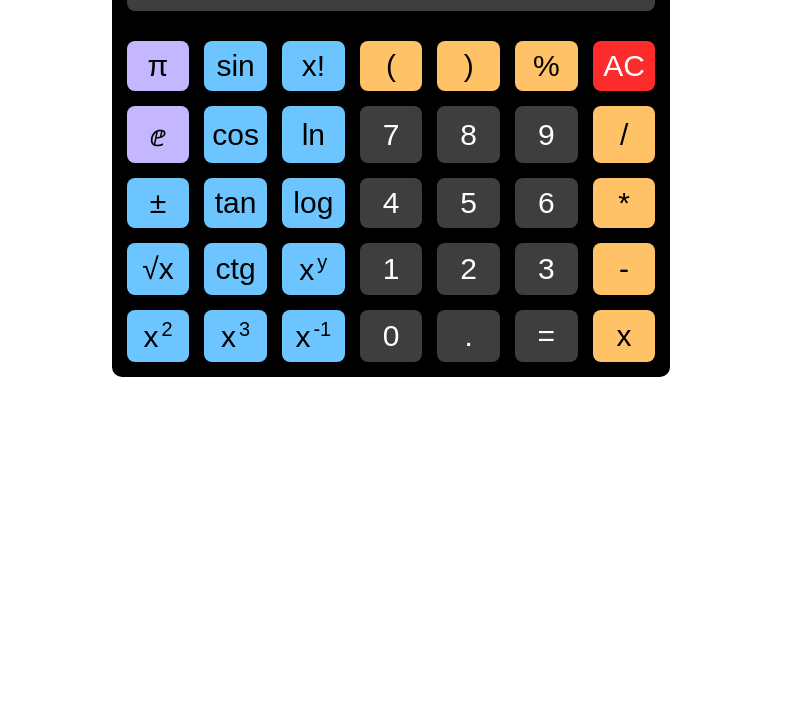
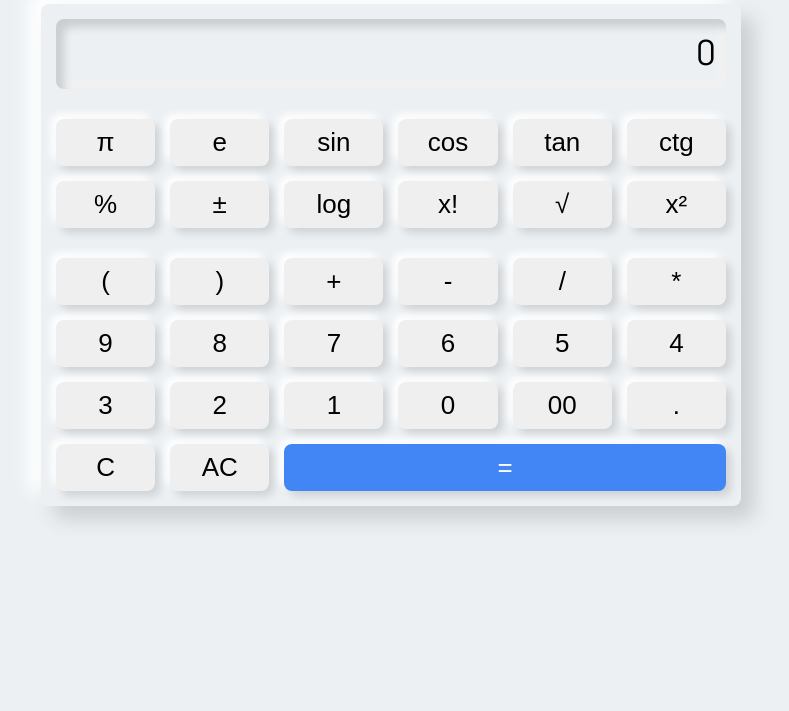
Before and after one commit to TrevisfoX/Calculator, a plain HTML site: page index.html in a window 1280 px wide. Shown: the part 89-800 px from the top of the page, without its empty margins (249-1038 px from the left). Drawn offline with Linux system fonts and the light colour scheme.

Commit message:
final version

```diff
--- a/css/style.css
+++ b/css/style.css
@@ -4,25 +4,45 @@
     box-sizing: border-box;
 }
 
+body {
+    background: #ecf0f3;
+}
+
 .container {
-    display: flex;
-    justify-content: center;
+    margin: auto;
+    padding: 15px;
     max-width: 1140px;
-    padding: 15px;
-    margin: 0 auto;
+    height: 100vh;
+    font-family: 'Barlow', sans-serif;
+}
+.title {
+    margin: 20px 0;
+    text-align: center;
+    font-size: 32px;
+    user-select: none;
 }
 
 .calculator {
-    background-color: #000000;
-    border-radius: 10px;
+    margin: auto;
     padding: 15px;
-    font-family: 'Barlow', sans-serif;
+    max-width: 700px;
+    box-shadow: 13px 13px 20px #cbced1, -13px -13px 20px #ffffff;
+    border-radius: 8px;
 }
 
 .calculator-block {
+    display: flex;
+    flex-direction: column;
+}
+
+.btns-block {
     display: grid;
-    grid-template-columns: repeat(7, 1fr);
+    grid-template-columns: repeat(6, 1fr);
     gap: 15px;
+}
+
+.btns-block-scientific {
+    margin: 0 0 30px 0;
 }
 
 .calculator-output {
@@ -31,65 +51,46 @@
     width: 100%;
     min-height: 70px;
     padding: 10px;
-    margin: 0 0 30px;
+    margin: 0 0 30px 0;
     border-radius: 8px;
     font-size: 36px;
-    color: #FFFFFF;
-    background-color: #3e3e3e;
     user-select: none;
+    box-shadow: inset 8px 8px 8px #cbced1, inset -8px -8px 8px #f1f1f1;
 }
 
-.calculator-button {
+.calc-btn {
     display: flex;
     justify-content: center;
     align-items: center;
     padding: 8px;
-    background-color: #3e3e3e;
     border: 0;
     border-radius: 8px;
-    font-size: 30px;
-    color: #ffffff;
+    font-size: 26px;
     cursor: pointer;
-    transition: 0.5s;
+    transition: 0.3s;
     user-select: none;
+    box-shadow: 5px 5px 8px #00000020, -5px -5px 8px #ffff;
 }
 
-.item-operation {
-    color: black;
-    background-color:  #ffc267;
+.calc-btn:hover {
+    box-shadow:  inset 5px 5px 8px rgba(16, 16, 16, .1), inset -5px -5px 8px #fff;
+    background-color: #fff;
 }
 
-.item-const {
-    color: black;
-    background-color: #c4b7ff;
+.calc-btn-equal {
+    background-color: #4285f4;
+    color: #ffff;
+    grid-column: 3 / -1;
 }
 
-.item-eng-operation {
-    color: black;
-    background-color: rgb(109, 197, 255);
+.calc-btn-equal:hover {
+    box-shadow:  inset 5px 5px 8px rgba(16, 16, 16, .1);
+    background-color: #6098f3;
 }
 
-.item-del {
-    background-color: rgb(253, 44, 44);
+@media screen and (max-width: 500px) {
+    .btns-block {
+        grid-template-columns: repeat(3, 1fr);
+        gap: 10px;
+    }
 }
-
-.item-result {
-    background-color: orange;
-}
-
-.input {
-    justify-content: flex-end;
-    margin: 0 0 30px 0;
-    padding: 5px 20px;
-    width: 100%;
-    min-height: 60px;
-    border-radius: 8px;
-    font-size: 40px;
-    cursor: auto;
-}
-
-sup {
-    font-size: 20px;
-    margin-left: 3px;
-    margin-top: -20px;
-}
--- a/index.html
+++ b/index.html
@@ -13,100 +13,56 @@
     <link rel="stylesheet" href="css/style.css" />
     <link
       rel="shortcut icon"
-      href="img/calculator-favicon.svg"
+      href="img/calculator-favicon.png"
       type="image/x-icon"
     />
-    <title>Culculator</title>
+    <title>Scientific Culculator</title>
   </head>
   <body>
     <div class="container">
-      <article class="calculator">
-        <output class="calculator-output" id="output"></output>
+      <h2 class="title">Scientific Calculator</h2>
+      <div class="calculator">
+        <output id="output" class="calculator-output">0</output>
         <div class="calculator-block">
-          <button type="button" class="calculator-button item-const">
-            &#960;
-          </button>
-          <button type="button" class="calculator-button item-eng-operation">
-            sin
-          </button>
-          <button type="button" class="calculator-button item-eng-operation">
-            x!
-          </button>
-          <button type="button" class="calculator-button item-operation">
-            (
-          </button>
-          <button type="button" class="calculator-button item-operation">
-            )
-          </button>
-          <button type="button" class="calculator-button item-operation">
-            &#37;
-          </button>
-          <button type="button" class="calculator-button item-del">AC</button>
-          <button type="button" class="calculator-button item-const">
-            &#8519;
-          </button>
-          <button type="button" class="calculator-button item-eng-operation">
-            cos
-          </button>
-          <button type="button" class="calculator-button item-eng-operation">
-            ln
-          </button>
-          <button type="button" class="calculator-button">7</button>
-          <button type="button" class="calculator-button">8</button>
-          <button type="button" class="calculator-button">9</button>
-          <button type="button" class="calculator-button item-operation">
-            /
-          </button>
-          <button
-            type="button"
-            class="calculator-button item-eng-operation item-change-mark"
-          >
-            &#177;
-          </button>
-          <button type="button" class="calculator-button item-eng-operation">
-            tan
-          </button>
-          <button type="button" class="calculator-button item-eng-operation">
-            log
-          </button>
-          <button type="button" class="calculator-button">4</button>
-          <button type="button" class="calculator-button">5</button>
-          <button type="button" class="calculator-button">6</button>
-          <button type="button" class="calculator-button item-operation">
-            *
-          </button>
-          <button type="button" class="calculator-button item-eng-operation">
-            &radic;x
-          </button>
-          <button type="button" class="calculator-button item-eng-operation">
-            ctg
-          </button>
-          <button type="button" class="calculator-button item-eng-operation">
-            <p>x<sup>y</sup></p>
-          </button>
-          <button type="button" class="calculator-button">1</button>
-          <button type="button" class="calculator-button">2</button>
-          <button type="button" class="calculator-button">3</button>
-          <button type="button" class="calculator-button item-operation">
-            -
-          </button>
-          <button type="button" class="calculator-button item-eng-operation">
-            <p>x<sup>2</sup></p>
-          </button>
-          <button type="button" class="calculator-button item-eng-operation">
-            <p>x<sup>3</sup></p>
-          </button>
-          <button type="button" class="calculator-button item-eng-operation">
-            <p>x<sup>-1</sup></p>
-          </button>
-          <button type="button" class="calculator-button">0</button>
-          <button type="button" class="calculator-button">.</button>
-          <button type="button" class="calculator-button">=</button>
-          <button type="button" class="calculator-button item-operation">
-            x
-          </button>
+          <div class="btns-block btns-block-scientific">
+            <button type="button" class="calc-btn">π</button>
+            <button type="button" class="calc-btn">e</button>
+            <button type="button" class="calc-btn">sin</button>
+            <button type="button" class="calc-btn">cos</button>
+            <button type="button" class="calc-btn">tan</button>
+            <button type="button" class="calc-btn">ctg</button>
+            <button type="button" class="calc-btn">%</button>
+            <button type="button" class="calc-btn">±</button>
+            <button type="button" class="calc-btn">log</button>
+            <button type="button" class="calc-btn">x!</button>
+            <button type="button" class="calc-btn">√</button>
+            <button type="button" class="calc-btn">x²</button>
+          </div>
+          <div class="btns-block btns-block-base">
+            <button type="button" class="calc-btn">(</button>
+            <button type="button" class="calc-btn">)</button>
+            <button type="button" class="calc-btn">+</button>
+            <button type="button" class="calc-btn">-</button>
+            <button type="button" class="calc-btn">/</button>
+            <button type="button" class="calc-btn">*</button>
+            <button type="button" class="calc-btn">9</button>
+            <button type="button" class="calc-btn">8</button>
+            <button type="button" class="calc-btn">7</button>
+            <button type="button" class="calc-btn">6</button>
+            <button type="button" class="calc-btn">5</button>
+            <button type="button" class="calc-btn">4</button>
+            <button type="button" class="calc-btn">3</button>
+            <button type="button" class="calc-btn">2</button>
+            <button type="button" class="calc-btn">1</button>
+            <button type="button" class="calc-btn">0</button>
+            <button type="button" class="calc-btn">00</button>
+            <button type="button" class="calc-btn">.</button>
+            <button type="button" class="calc-btn">C</button>
+            <button type="button" class="calc-btn">AC</button>
+            <button type="button" class="calc-btn calc-btn-equal">=</button>
+          </div>
         </div>
-      </article>
+      </div>
     </div>
     <script src="js/main.js"></script>
   </body>
--- a/js/main.js
+++ b/js/main.js
@@ -2,23 +2,39 @@ const calculator = document.querySelector(".calculator");
 const output = document.querySelector("#output");
 
 calculator.addEventListener("click", (event) => {
-  if (!event.target.classList.contains("calculator-button")) {
+  if (!event.target.classList.contains("calc-btn")) {
     return;
   }
   const item = event.target.innerText;
 
+  function factorial(i) {
+    return i != 1 ? i * factorial(i - 1) : 1;
+  }
+
   switch (item) {
     case "AC":
       output.innerText = "";
+      output.innerText = 0;
       break;
 
-    // case "^":
-    //   output.innerText = Math.pow(output.innerText, 2);
-    //   break;
+    case "C":
+      if (output.innerText.length - 1 == 0) {
+        output.innerText = 0;
+      } else {
+        output.innerText = output.innerText.substr(
+          0,
+          output.innerText.length - 1
+        );
+      }
+      break;
 
-    // case "^-1":
-    //   output.innerText = Math.pow(output.innerText, -1);
-    //   break;
+    case "π":
+      output.innerText += Math.PI.toFixed(5);
+      break;
+
+    case "e":
+      output.innerText += Math.E.toFixed(5);
+      break;
 
     case "sin":
       output.innerText = Math.sin(output.innerText).toFixed(5);
@@ -33,14 +49,51 @@ calculator.addEventListener("click", (event) => {
       break;
 
     case "ctg":
-      output.innerText = Math.ctg(output.innerText).toFixed(5);
+      output.innerText = (1 / Math.tan(output.innerText)).toFixed(5);
       break;
 
     case "=":
-      output.innerText = eval(output.innerText);
+      if (output.innerText.length == 0) {
+        output.innerText = 0;
+      } else {
+        output.innerText = eval(output.innerText);
+      }
+      break;
+
+    case "log":
+      output.innerText = Math.log(output.innerText).toFixed(5);
+      break;
+
+    case "±":
+      output.innerText = output.innerText * -1;
+      break;
+
+    case "x!":
+      output.innerText = factorial(output.innerText);
+      break;
+
+    case "%":
+      output.innerText = output.innerText / 100;
+      break;
+
+    case "√":
+      if (output.innerText < 0) {
+        output.innerText = "Error";
+      } else if ((output.innerText = 0)) {
+        output.innerText = 0;
+      } else {
+        output.innerText = Math.sqrt(output.innerText).toFixed(5);
+      }
+      break;
+
+    case "x²":
+      output.innerText = Math.pow(output.innerText, 2);
       break;
 
     default:
-      output.innerText += item;
+      if (output.innerText == 0) {
+        output.innerText = "";
+        output.innerText += item;
+      } else output.innerText += item;
   }
 });
```
Also changed, not shown: img/calculator-favicon.png (added), img/calculator-favicon.svg (deleted).
